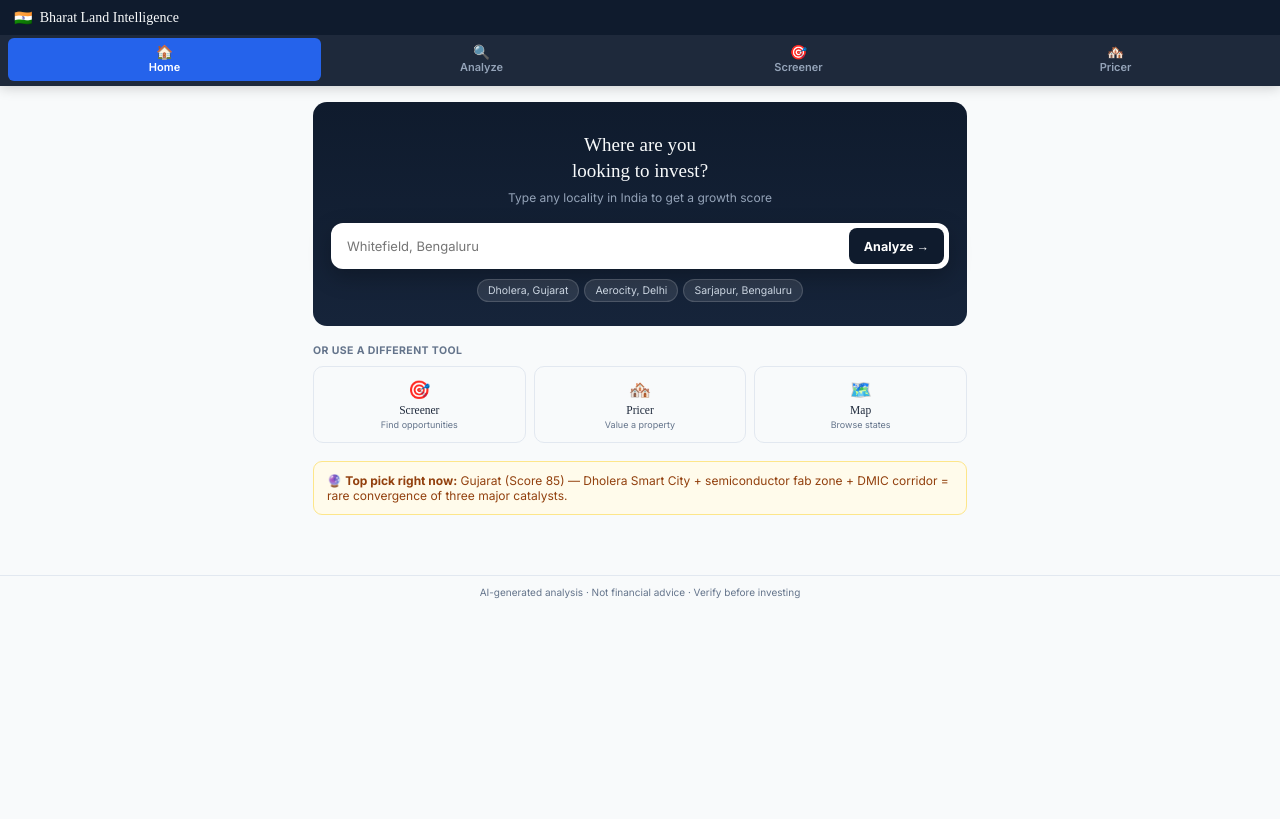
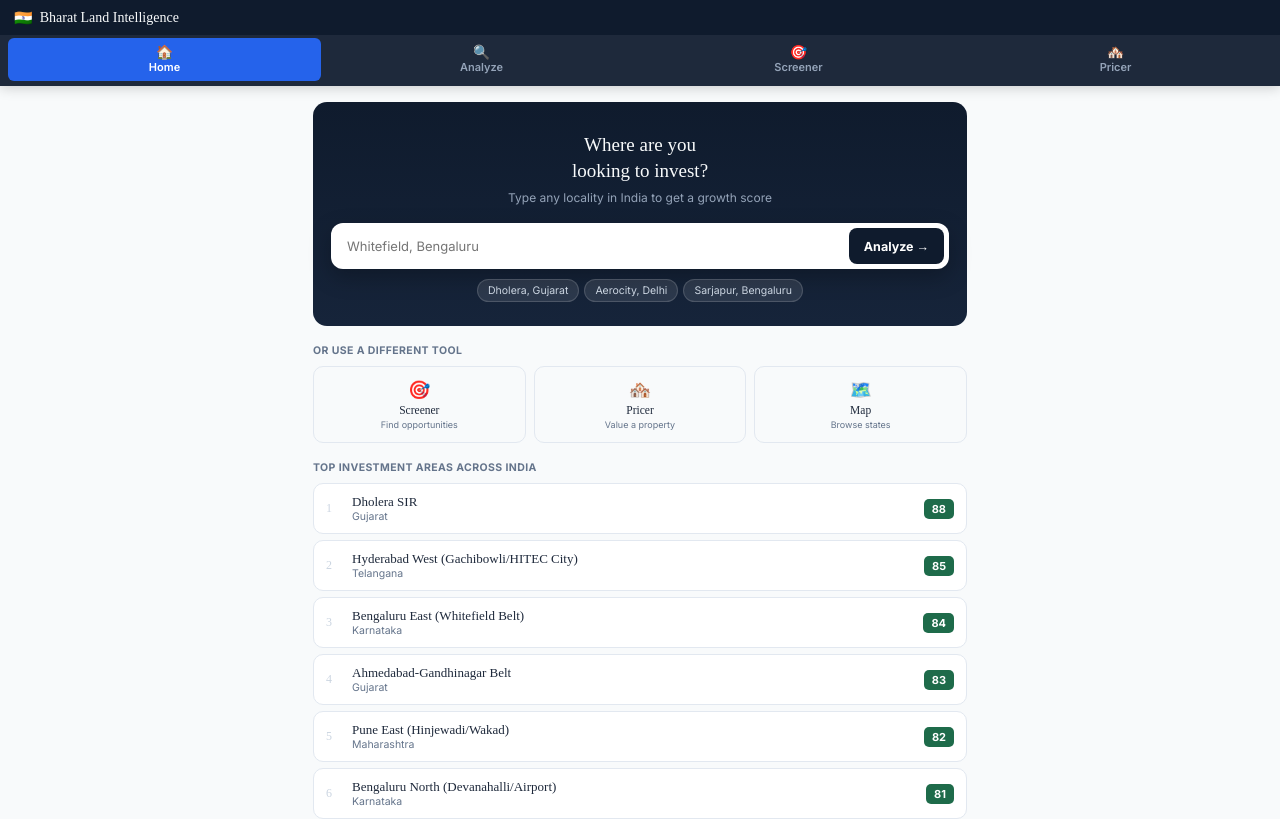
Before and after one commit to pc-pranav/Bharat-land-Intelligence, a React (Vite) app: page / in a window 1280 px wide. Shown: the top 819 px of the page. Built offline with nearby package versions, Linux system fonts and the light colour scheme.

Commit message:
Add files via upload

```diff
--- a/src/App.jsx
+++ b/src/App.jsx
@@ -1,4 +1,4 @@
-import { useState, useEffect, useRef, Component } from "react";
+import { useState, useEffect, useRef, useMemo, Component } from "react";
 import GoogleMapView from "./components/GoogleMapView";
 
 // API endpoint: in this Claude.ai artifact preview, call Anthropic directly.
@@ -1553,7 +1553,8 @@ function AnalyzeTab({initialQuery="",onClear}){
             {streamChars<3000?"Scanning infrastructure, news signals & economic data":
              streamChars<9000?"Reading growth signals…":
              streamChars<18000?"Compiling civic & traffic intelligence…":
-             "Building price history & forecasts…"}
+             streamChars<30000?"Building price history & forecasts…":
+             "Still working — detailed reports can take up to a couple of minutes"}
           </div>
           {/* Indeterminate progress animation — we don't have real byte-level
               feedback from the API (non-streaming request), so this is an
@@ -1580,6 +1581,17 @@ function AnalyzeTab({initialQuery="",onClear}){
 function HomeTab({onStateSelect,onNavigate}){
   const [view,setView]=useState("search"); // "search" (default landing) or "map" (opened via link below)
   const [q,setQ]=useState("");
+
+  // Flatten the curated city/area clusters across every state into one ranked
+  // list — these are real named localities with real scores (see
+  // REGION_CLUSTERS above), not a single hardcoded "top pick" like before.
+  const topCities=useMemo(()=>{
+    const flat=[];
+    Object.entries(REGION_CLUSTERS).forEach(([state,arr])=>{
+      arr.forEach(c=>flat.push({...c,state}));
+    });
+    return flat.sort((a,b)=>b.score-a.score).slice(0,12);
+  },[]);
 
   const goAnalyze=(loc)=>{
     if(!loc.trim()) return;
@@ -1663,9 +1675,32 @@ function HomeTab({onStateSelect,onNavigate}){
         </button>
       </div>
 
+      {/* Top investment areas — real ranked list pulled from curated city/area
+          data across every state (REGION_CLUSTERS), not a single hardcoded
+          pick. Tapping any row jumps straight into a full Analyze report. */}
+      <div style={{fontFamily:"Inter,sans-serif",fontSize:10.5,fontWeight:700,color:C.muted,
+        textTransform:"uppercase",letterSpacing:0.4,marginBottom:9}}>Top investment areas across India</div>
+      <div style={{display:"flex",flexDirection:"column",gap:6,marginBottom:18}}>
+        {topCities.map((c,i)=>(
+          <button key={c.name} onClick={()=>goAnalyze(c.name.split(" (")[0]+", "+c.state)}
+            style={{display:"flex",alignItems:"center",gap:10,background:"#fff",
+              border:"1px solid "+C.border,borderRadius:10,padding:"10px 12px",
+              cursor:"pointer",textAlign:"left",width:"100%"}}>
+            <span style={{fontFamily:"serif",fontSize:12,color:"#CBD5E1",width:16,flexShrink:0}}>{i+1}</span>
+            <div style={{flex:1,minWidth:0}}>
+              <div style={{fontFamily:"serif",fontSize:13,color:C.dark,whiteSpace:"nowrap",
+                overflow:"hidden",textOverflow:"ellipsis"}}>{c.name}</div>
+              <div style={{fontFamily:"Inter,sans-serif",fontSize:10.5,color:C.muted}}>{c.state}</div>
+            </div>
+            <span style={{flexShrink:0,background:scoreColor(c.score),color:"#fff",borderRadius:5,
+              padding:"3px 8px",fontFamily:"Inter,sans-serif",fontWeight:700,fontSize:11}}>{c.score}</span>
+          </button>
+        ))}
+      </div>
+
       <div style={{background:"#FFFBEB",borderRadius:9,border:`1px solid #FDE68A`,padding:"11px 13px",
         fontFamily:"Inter,sans-serif",fontSize:12,color:"#92400E"}}>
-        🔮 <strong>Top pick right now:</strong> Gujarat (Score 85) — Dholera Smart City + semiconductor fab zone + DMIC corridor = rare convergence of three major catalysts.
+        🔮 <strong>Why Dholera SIR leads:</strong> Smart City status + semiconductor fab zone + DMIC corridor — a rare convergence of three major catalysts in one location.
       </div>
     </div>
   );
```
